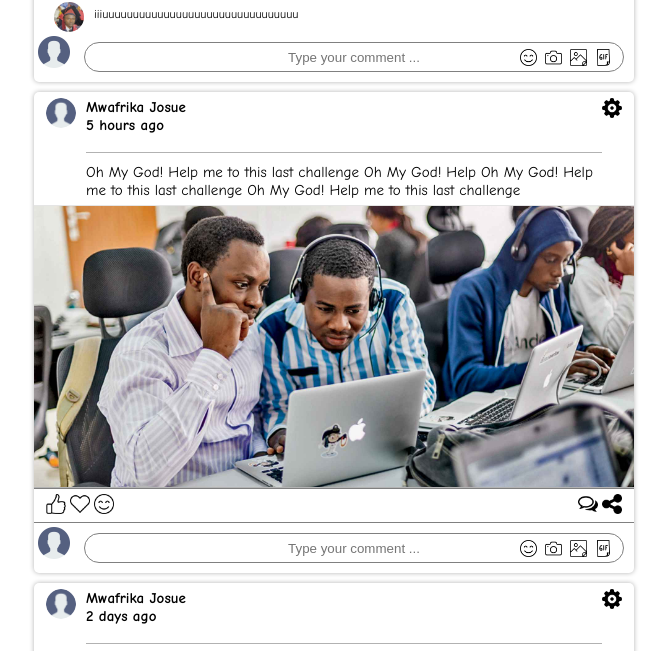
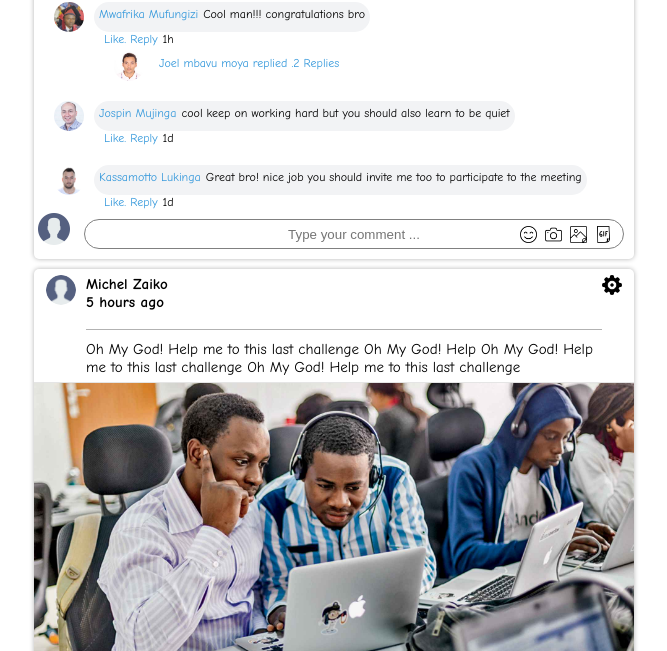
Before and after one commit to mwafrika/teamwork, a plain HTML site: page UI/html_files/view-all-post.html in a window 1280 px wide. Shown: the part 919-1570 px from the top of the page, without its empty margins (528-1195 px from the left). Drawn offline with Linux system fonts and the light colour scheme.

Commit message:
feat(comment): comment on any comment you want [finishes #168415838]

```diff
--- a/UI/css_files/view_all_post.css
+++ b/UI/css_files/view_all_post.css
@@ -266,13 +266,52 @@ float: right;
     position: relative;
     display: inline-block;
 }
-.myComment{
+.myComment {
     display: flex;
     flex-direction: row;
+
+}
+.myComment1{
+    display: flex;
+    flex-direction: row;
+    margin-left: 60px;
 }
 .typecomment{
-    margin-top: 25px;
+    margin-top: 20px;
     margin-left: 10px;
+    height: 30px;
+    width: auto;
+    background-color: #f2f3f5;
+    border-radius: 50px;
+    padding: 5px;
+}
+ .typecomment1{
+     margin-top: 5px;
+    margin-left: 10px;
+    height: 30px;
+    width: auto;
+    background-color: none;
+    border-radius: 50px;
+    padding: 5px;
+ }
+
+.typecomment a{
+    color: #3498DB;
+    text-decoration: none;
+    margin-right: 5px;
+}
+.typecomment1 a{
+    color: #3498DB;
+    text-decoration: none;
+    margin-right: 5px;
+}
+.suggest a{
+    color: #3498DB;
+    text-decoration: none;
+    margin-right: 5px;
+}
+.suggest{
+    margin-left: 70px;
 }
 .myComment img{
     height: 30px;
@@ -281,6 +320,14 @@ float: right;
     margin-left: 20px;
     margin-top: 20px;
 }
+.myComment1 img{
+    height: 30px;
+    width: 30px;
+    border-radius: 50%;
+    margin-left: 20px;
+    margin-top: 5px;
+}
+
 .textuser{
     font-size: 15px;
     display:inline-block;
--- a/UI/html_files/view-all-post.html
+++ b/UI/html_files/view-all-post.html
@@ -268,8 +268,25 @@
                             </div>
                                  <div class="myComment">
                                      <img src="../images/mwa1.jpg" alt="">
-                                     <div class="typecomment">iiiuuuuuuuuuuuuuuuuuuuuuuuuuuuuuuuu</div>
+                                     <div class="typecomment"><a href="#">Mwafrika Mufungizi</a>Cool man!!! congratulations bro</div>
                                     </div>
+                                    <div class="suggest"><a href="#">Like. Reply</a>1h</div>
+
+                                    <div class="myComment1">
+                                            <img src="../images/prof4.jpg" alt="">
+                                            <div class="typecomment1"><a href="#">Joel mbavu moya replied .2 Replies</a></div>
+                                    </div>
+                                    <div class="myComment">
+                                            <img src="../images/prof6.jpg" alt="">
+                                            <div class="typecomment"><a href="#">Jospin Mujinga</a>cool keep on working hard but you should also learn to be quiet</div>
+                                    </div>
+                                    <div class="suggest"><a href="#">Like. Reply</a>1d</div>
+                                    <div class="myComment">
+                                            <img src="../images/prof2.jpg" alt="">
+                                            <div class="typecomment"><a href="#">Kassamotto Lukinga</a>Great bro! nice job you should invite me too to participate to the meeting</div>
+                                    </div>
+                                    <div class="suggest"><a href="#">Like. Reply</a>1d</div>
+
                             <div id="comment">
                                 <img src="../images/user.png" alt="">
                                 <form action="" method="post">
@@ -298,7 +315,7 @@
                                        </div>
                                        <div class="textuser">
                                             <div class="timer">
-                                             <span ><b>Mwafrika Josue</b></span>
+                                             <span ><b>Michel Zaiko</b></span>
                                              <span><b>5 hours ago</b></span><br>
                                             </div>
                                              <span class="status-content" id="status-content">Oh My God! Help me to this last challenge Oh My God! Help </span>
@@ -386,6 +403,27 @@
                                    </div>
                                 </div>
 
+                                <div class="myComment">
+                                        <img src="../images/mwa1.jpg" alt="">
+                                        <div class="typecomment"><a href="#">Mwafrika Mufungizi</a>Ohh am so proud of you my freinds</div>
+                                       </div>
+                                       <div class="suggest"><a href="#">Like. Reply</a>1h</div>
+
+                                       <div class="myComment1">
+                                               <img src="../images/prof1.jpg" alt="">
+                                               <div class="typecomment1"><a href="#">Joel mbavu moya replied .2 Replies</a></div>
+                                       </div>
+                                       <div class="myComment">
+                                               <img src="../images/micro5.jpg" alt="">
+                                               <div class="typecomment"><a href="#">Jackson Biringanine</a>I am so happy when i see young people working together</div>
+                                       </div>
+                                       <div class="suggest"><a href="#">Like. Reply</a>1d</div>
+                                       <div class="myComment">
+                                               <img src="../images/micro4.jpg" alt="">
+                                               <div class="typecomment"><a href="#">Tokyo Jeen</a>Great job freinds!!! please remind me when you are done</div>
+                                       </div>
+                                       <div class="suggest"><a href="#">Like. Reply</a>1d</div>
+
                                 <div id="comment">
                                     <img src="../images/user.png" alt="">
                                     <form action="" method="post">
@@ -413,7 +451,7 @@
                                            </div>
                                            <div class="textuser">
                                                 <div class="timer">
-                                                 <span ><b>Mwafrika Josue</b></span>
+                                                 <span ><b>Goliath izabelle</b></span>
                                                  <span><b>2 days ago</b></span><br>
                                                 </div>
                                                  <span class="status-content" id="status-content">Oh My God! Help me to this last challenge Oh My God! Help </span>
@@ -500,6 +538,26 @@
                                             <img src="../images/share.png" alt="" style="height: 20px;width:20px;">
                                        </div>
                                     </div>
+                                    <div class="myComment">
+                                            <img src="../images/micro2.jpg" alt="">
+                                            <div class="typecomment"><a href="#">Kulondwa Chekanabo</a>Together we stand, divided we fall</div>
+                                           </div>
+                                           <div class="suggest"><a href="#">Like. Reply</a>1h</div>
+
+                                           <div class="myComment1">
+                                                   <img src="../images/micro1.jpg" alt="">
+                                                   <div class="typecomment1"><a href="#">Joel mbavu moya replied .2 Replies</a></div>
+                                           </div>
+                                           <div class="myComment">
+                                                   <img src="../images/images1.jpg" alt="">
+                                                   <div class="typecomment"><a href="#">Lucky Dube</a>I remember my song when i was still alive: one love</div>
+                                           </div>
+                                           <div class="suggest"><a href="#">Like. Reply</a>1d</div>
+                                           <div class="myComment">
+                                                   <img src="../images/images2.png" alt="">
+                                                   <div class="typecomment"><a href="#">Marie Misamu</a>Eza nini boye na ba anglais Milayi milayi</div>
+                                           </div>
+                                           <div class="suggest"><a href="#">Like. Reply</a>1d</div>
 
                                     <div id="comment">
                                         <img src="../images/user.png" alt="">
```
